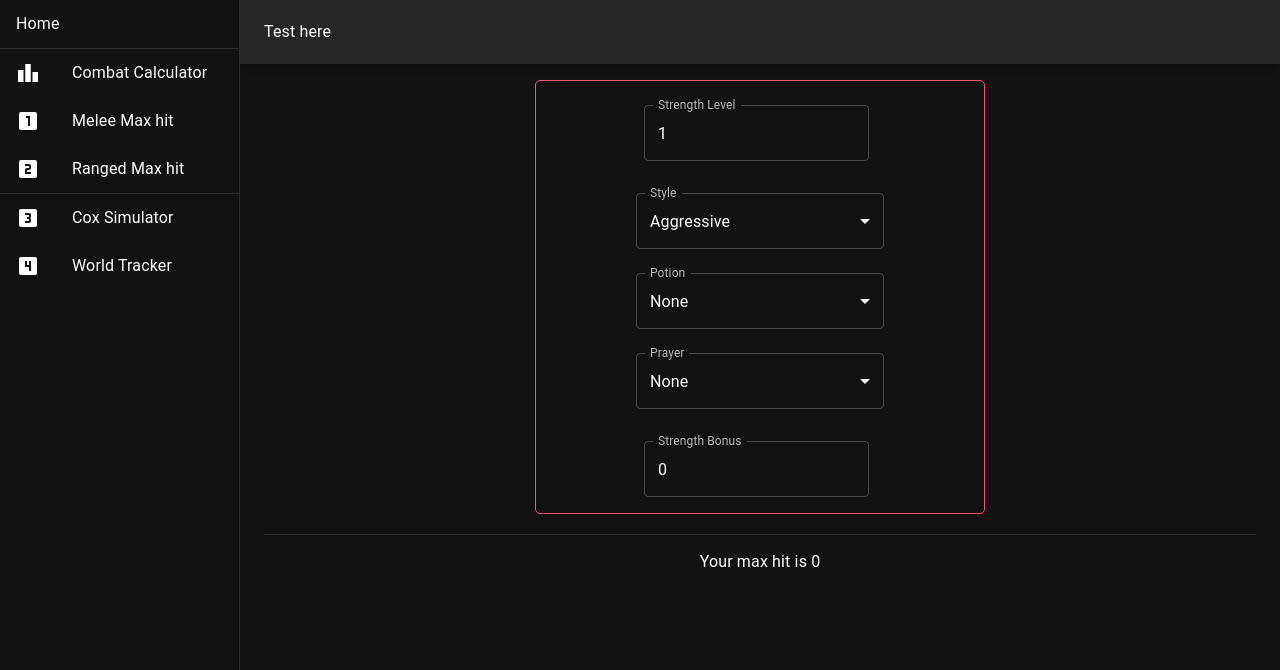
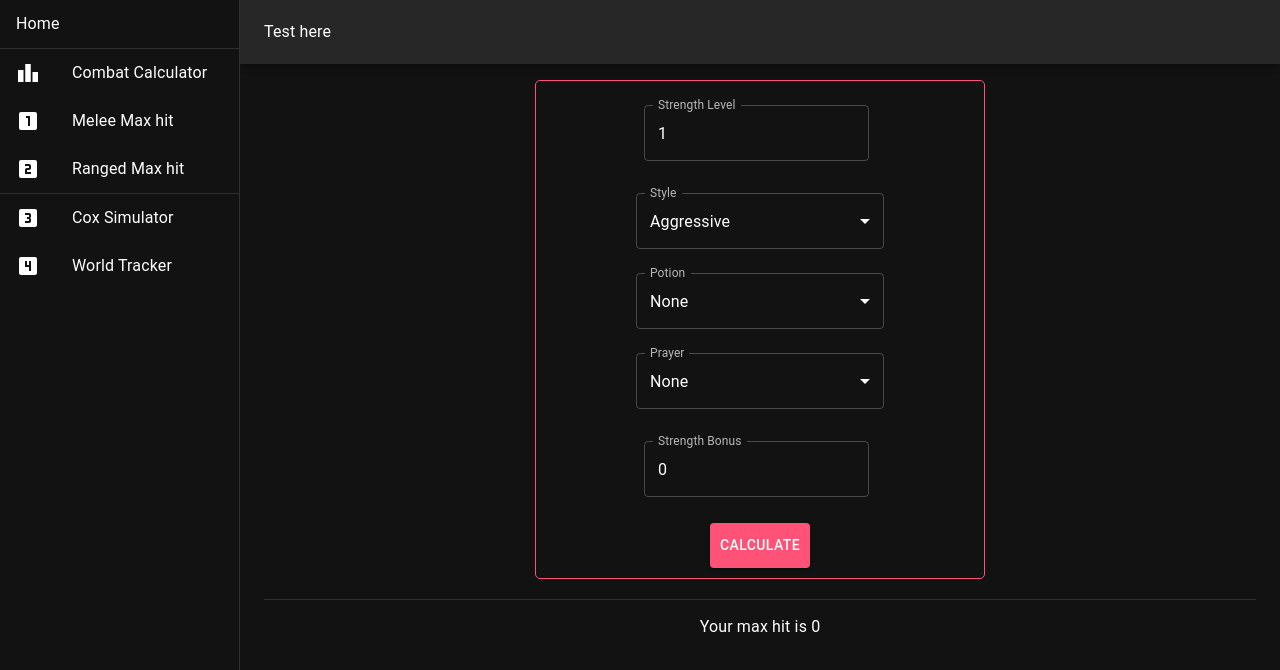
Before and after one commit to J-Haynes/osrs-tools, a React (Create React App) app: page /melee-max-hit in a window 1280 px wide. Shown: the top 670 px of the page. Built offline with nearby package versions, Linux system fonts and the light colour scheme.

Commit message:
adds correct to max hit calc, adds style bonus and + 8 at end

```diff
--- a/src/components/Melee-Max.tsx
+++ b/src/components/Melee-Max.tsx
@@ -1,5 +1,6 @@
 import {
   Box,
+  Button,
   Divider,
   FormControl,
   Input,
@@ -12,8 +13,10 @@ import {
 } from '@mui/material'
 import React, { ChangeEvent, useState } from 'react'
 
+import { meleeMaxHit } from '../tools/meleeMaxHit'
+
 export default function MeleeMax() {
-  let [maxHit, setMaxHit] = useState('0')
+  let [maxHit, setMaxHit] = useState(0)
 
   let [params, setParams] = useState({
     strengthLevel: '1',
@@ -22,6 +25,18 @@ export default function MeleeMax() {
     prayer: 'None',
     strengthBonus: '0',
   })
+
+  const calculateMeleeMaxHit = () => {
+    setMaxHit(
+      meleeMaxHit(
+        params.strengthLevel,
+        params.style,
+        params.potion,
+        params.prayer,
+        params.strengthBonus
+      )
+    )
+  }
 
   const strengthHandler = (e: ChangeEvent<HTMLInputElement>) => {
     setParams({ ...params, strengthLevel: e.target.value })
@@ -129,6 +144,13 @@ export default function MeleeMax() {
             onChange={strengthBonusHandler}
           />
         </FormControl>
+        <Button
+          variant={'contained'}
+          onClick={calculateMeleeMaxHit}
+          sx={{ padding: '10px', margin: '10px' }}
+        >
+          Calculate
+        </Button>
       </Box>
       <Divider />
       <Box display={'flex'} justifyContent={'center'} paddingTop={'15px'}>
--- a/src/tools/meleeMaxHit.ts
+++ b/src/tools/meleeMaxHit.ts
@@ -5,7 +5,7 @@ export function meleeMaxHit(
   prayer: string,
   strengthBonus: string
 ) {
-  let effectiveStrength = Number(strengthLevel) + 8
+  let effectiveStrength = Number(strengthLevel)
 
   // potions
 
@@ -29,13 +29,15 @@ export function meleeMaxHit(
     effectiveStrength = effectiveStrength * 1.23
   }
 
+  effectiveStrength = Math.trunc(effectiveStrength)
+
   // style
 
   if (style === 'Aggressive') {
-    effectiveStrength += 3
+    effectiveStrength += 11
   } else if (style === 'Controlled') {
-    effectiveStrength += 1
-  }
+    effectiveStrength += 9
+  } else effectiveStrength += 8
 
   // damage
 
```
